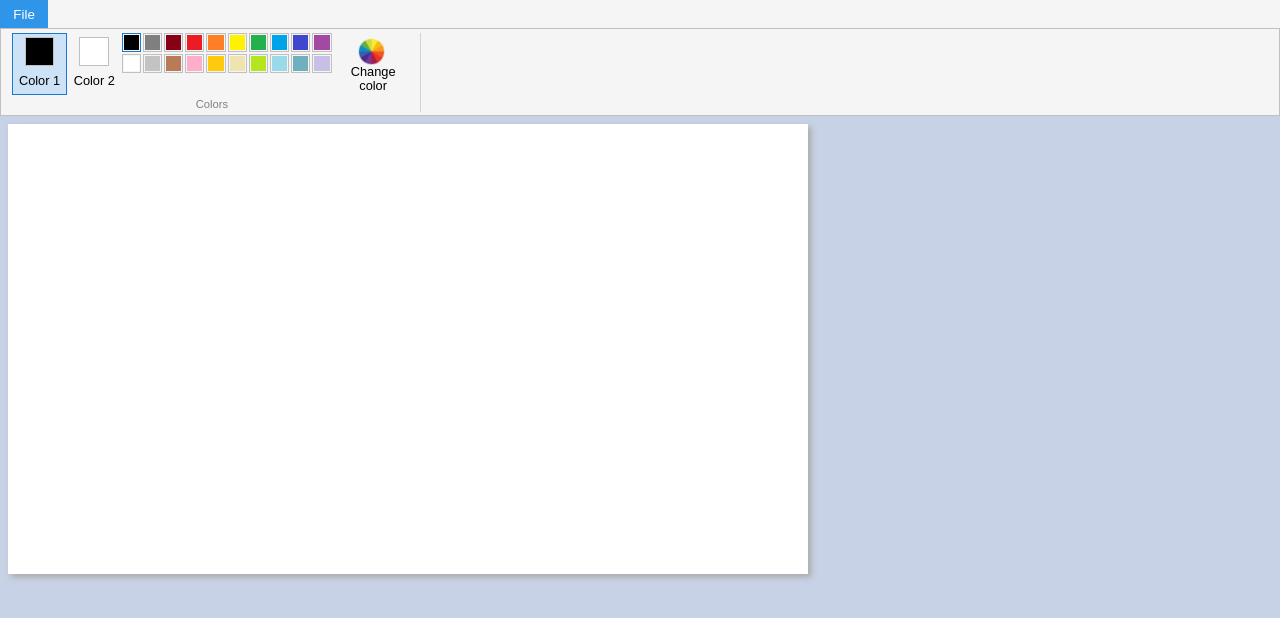
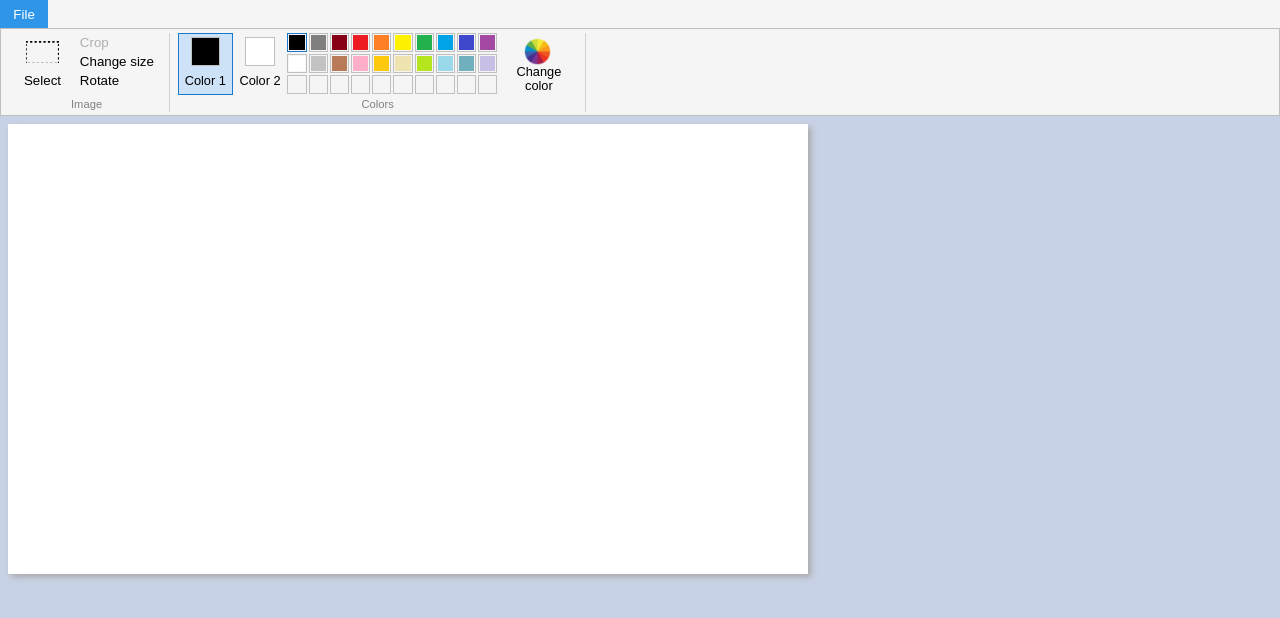
Before and after one commit to 1valdis/paint, a React (Create React App) app: page / in a window 1280 px wide. Shown: the top 618 px of the page. Built offline with nearby package versions, Linux system fonts and the light colour scheme.

Commit message:
add image menu

```diff
--- a/src/components/NewApp/App.tsx
+++ b/src/components/NewApp/App.tsx
@@ -7,54 +7,10 @@ import { Canvas } from '../NewCanvas/Canvas'
 import { NavBar } from '../NewNavBar/NavBar'
 import { NavBarItem } from '../NewNavBar/NavBarItem'
 import { Colors } from '../NewColors/Colors'
-
-const createCanvas = () => {
-  const canvas = document.createElement('canvas')
-  ;[canvas.width, canvas.height] = [800, 450]
-  const context = canvas.getContext('2d')!
-  context.fillStyle = 'white'
-  context.fillRect(0, 0, 800, 450)
-  return { canvas, context }
-}
-
-const save = async (canvas: HTMLCanvasElement, filename: string) => {
-  const blob = await new Promise<Blob | null>(resolve =>
-    canvas.toBlob(resolve)
-  )
-  const href = window.URL.createObjectURL(blob)
-  const a = document.createElement('a')
-  a.download = filename
-  a.href = href
-  document.body.appendChild(a)
-  a.click()
-  document.body.removeChild(a)
-  window.URL.revokeObjectURL(href)
-}
-
-const open = async (file: File): Promise<{ canvas: HTMLCanvasElement, context: CanvasRenderingContext2D }> => {
-  const reader = new FileReader()
-  await new Promise<ProgressEvent<FileReader>>(resolve => {
-    reader.readAsDataURL(file)
-    reader.onload = resolve
-  })
-  return new Promise(resolve => {
-    reader.readAsDataURL(file as Blob)
-    reader.onload = e => {
-      if (!e.target) throw new Error("Couldn't access FileReader from event")
-      const img = new Image()
-      img.src = e.target.result as string
-      img.onload = () => {
-        const canvas = document.createElement('canvas')
-        canvas.width = img.width
-        canvas.height = img.height
-        const ctx = canvas.getContext('2d')
-        if (!ctx) throw new Error("Coulnd't create context")
-        ctx.drawImage(img, 0, 0)
-        resolve({ canvas, context: ctx })
-      }
-    }
-  })
-}
+import { Image, Instruments } from '../NewImage/Image'
+import { createCanvas } from './create-canvas'
+import { open } from './open'
+import { save } from './save'
 
 export const App = () => {
   const [{ canvas: mainCanvas, context: mainCanvasCtx }, setMainCanvas] = useState(createCanvas())
@@ -96,6 +52,7 @@ export const App = () => {
   const [primaryColor, setPrimaryColor] = useState(0)
   const [secondaryColor, setSecondaryColor] = useState(10)
   const [activeColor, setActiveColor] = useState<'primary' | 'secondary'>('primary')
+  const [instrument, setInstrument] = useState<Instruments>('pen')
 
   return <>
     <FileMenu
@@ -107,9 +64,15 @@ export const App = () => {
       {/* <NavBarItem footer="Clipboard">
         <Clipboard />
       </NavBarItem> */}
-      {/* <NavBarItem footer="Image">
-        <Image />
-      </NavBarItem> */}
+      <NavBarItem footer="Image">
+        <Image
+          selectionCoords={undefined}
+          instrument={instrument}
+          selectInstrument={setInstrument}
+          image={mainCanvas}
+          changeImage={(canvas, context) => setMainCanvas({ canvas, context })}
+        />
+      </NavBarItem>
       {/* <NavBarItem footer="Instruments">
         <Instruments />
       </NavBarItem> */}
--- /dev/null
+++ b/src/components/NewApp/create-canvas.ts
@@ -0,0 +1,8 @@
+export const createCanvas = () => {
+  const canvas = document.createElement('canvas')
+  ;[canvas.width, canvas.height] = [800, 450]
+  const context = canvas.getContext('2d')!
+  context.fillStyle = 'white'
+  context.fillRect(0, 0, 800, 450)
+  return { canvas, context }
+}
--- /dev/null
+++ b/src/components/NewApp/open.ts
@@ -0,0 +1,24 @@
+export const open = async (file: File): Promise<{ canvas: HTMLCanvasElement, context: CanvasRenderingContext2D }> => {
+  const reader = new FileReader()
+  await new Promise<ProgressEvent<FileReader>>(resolve => {
+    reader.readAsDataURL(file)
+    reader.onload = resolve
+  })
+  return new Promise(resolve => {
+    reader.readAsDataURL(file as Blob)
+    reader.onload = e => {
+      if (!e.target) throw new Error("Couldn't access FileReader from event")
+      const img = new Image()
+      img.src = e.target.result as string
+      img.onload = () => {
+        const canvas = document.createElement('canvas')
+        canvas.width = img.width
+        canvas.height = img.height
+        const ctx = canvas.getContext('2d')
+        if (!ctx) throw new Error("Coulnd't create context")
+        ctx.drawImage(img, 0, 0)
+        resolve({ canvas, context: ctx })
+      }
+    }
+  })
+}
--- /dev/null
+++ b/src/components/NewApp/save.ts
@@ -0,0 +1,13 @@
+export const save = async (canvas: HTMLCanvasElement, filename: string) => {
+  const blob = await new Promise<Blob | null>(resolve =>
+    canvas.toBlob(resolve)
+  )
+  const href = window.URL.createObjectURL(blob)
+  const a = document.createElement('a')
+  a.download = filename
+  a.href = href
+  document.body.appendChild(a)
+  a.click()
+  document.body.removeChild(a)
+  window.URL.revokeObjectURL(href)
+}
--- a/src/components/NewColors/Colors.tsx
+++ b/src/components/NewColors/Colors.tsx
@@ -44,8 +44,10 @@ export const Colors: FunctionComponent<ColorsContainerProps> = (props) => {
               key={'color' + i}
             />
           )),
-          ...new Array(30 - props.colors.length)
-            .map((item, i) => <Color key={'undefinedcolor' + i} />)
+          ...Array.from(
+            { length: 30 - props.colors.length },
+            (item, i) => <Color key={'undefinedcolor' + i} />
+          )
         ]}
       </ColorPalette>
       <ColorInput
--- /dev/null
+++ b/src/components/NewImage/Image.tsx
@@ -0,0 +1,99 @@
+import './Image.css'
+
+import classNames from 'classnames'
+
+import { FunctionComponent } from 'react'
+
+export type Instruments =
+| 'pen'
+| 'fill'
+| 'text'
+| 'eraser'
+| 'dropper'
+| 'zoom'
+| 'brushes'
+| 'shapes'
+| 'selection'
+
+interface SelectionCoords {
+  top: number
+  left: number
+  width: number
+  height: number
+}
+
+interface ImageProps {
+  image: HTMLCanvasElement
+  instrument: Instruments
+  selectionCoords?: SelectionCoords
+  selectInstrument: (instrument: Instruments) => void
+  changeImage: (canvas: HTMLCanvasElement, context: CanvasRenderingContext2D) => void
+}
+
+export const Image: FunctionComponent<ImageProps> = (props) => {
+  const handleClipClick = () => {
+    if (!props.selectionCoords) {
+      return
+    }
+    const newCanvas = document.createElement('canvas')
+    const newCtx = newCanvas.getContext('2d')
+    ;({
+      width: newCanvas.width,
+      height: newCanvas.height
+    } = props.selectionCoords)
+
+    if (!newCtx) throw new Error("Couldn't acquire canvas context")
+    newCtx.drawImage(props.image, -props.selectionCoords.top, -props.selectionCoords.left)
+    props.changeImage(newCanvas, newCtx)
+    props.selectInstrument('selection')
+  }
+
+  return (
+    <nav className="image">
+      <button
+        className={classNames('select', {
+          select_active: props.instrument === 'selection'
+        })}
+        onClick={() => props.selectInstrument('selection')}>
+        <svg viewBox="0 0 15 10">
+          <rect
+            width="15"
+            height="10"
+            style={{
+              fill: 'transparent',
+              strokeWidth: '1',
+              strokeDasharray: '1',
+              stroke: 'black'
+            }}
+          />
+        </svg>
+        <footer>Select</footer>
+      </button>
+      <div className="side-buttons">
+        <button
+          onClick={handleClipClick}
+          disabled={!props.selectionCoords}>
+          Crop
+        </button>
+        <button>Change size</button>
+        <button>Rotate</button>
+      </div>
+    </nav>
+  )
+}
+
+// const mapStateToProps = (state: StoreState) => ({
+//   image: state.image.data,
+//   instrument: state.instruments.instrument,
+//   selectionCoords:
+//     state.instruments.instrument === Instruments.selection
+//       ? state.instruments.coords
+//       : undefined
+// })
+// const mapDispatchToProps = (
+//   dispatch: ThunkDispatch<StoreState, undefined, Action>
+// ) => ({
+//   selectInstrument: (instrument: Instruments) =>
+//     dispatch(changeInstrument({ instrument })),
+//   changeImage: (imageData: ImageData) => dispatch(changeImage(imageData))
+// })
--- a/src/core/src/utils.ts
+++ b/src/core/src/utils.ts
@@ -1,4 +1,4 @@
-export function createCanvas(width?: number, height?: number) {
+export function createCanvas (width?: number, height?: number) {
   const canvas = document.createElement('canvas')
   if (width) canvas.width = width
   if (height) canvas.height = height
```
Also changed, not shown: src/components/Image/Image.tsx (deleted, +0 -108 lines), src/reducers/instruments.ts (+1 -10 lines), src/components/NewImage/Image.css (renamed from src/components/Image/Image.css).
